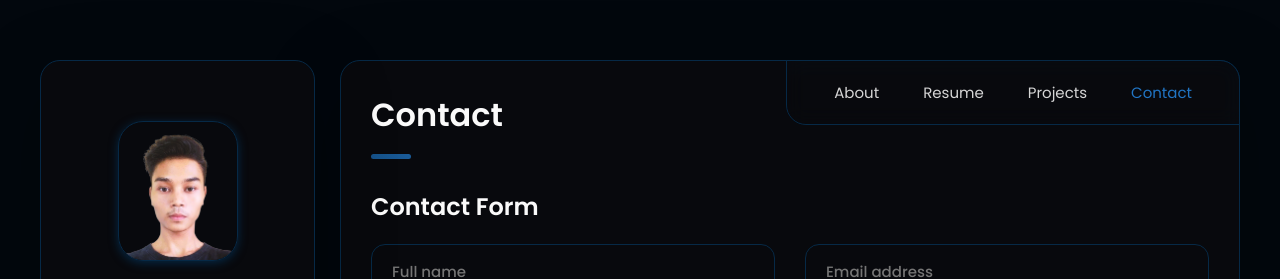
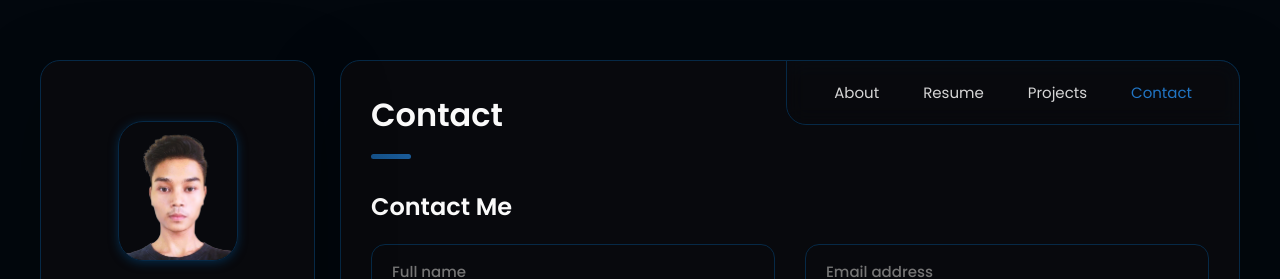
Before and after one commit to shine-maung-oo/vue-portfolio, a Vue app: page /contact in a window 1280 px wide. Shown: the top 279 px of the page. Built offline with nearby package versions, Linux system fonts and the light colour scheme.

Commit message:
update contact page

```diff
--- a/src/views/Contact.vue
+++ b/src/views/Contact.vue
@@ -12,7 +12,7 @@
         ></span>
       </div>
 
-      <h3 class="h3 form-title">Contact Form</h3>
+      <h3 class="h3 form-title">Contact Me</h3>
       <form @submit.prevent="submitForm" class="form">
         <div class="input-wrapper">
           <input
```
